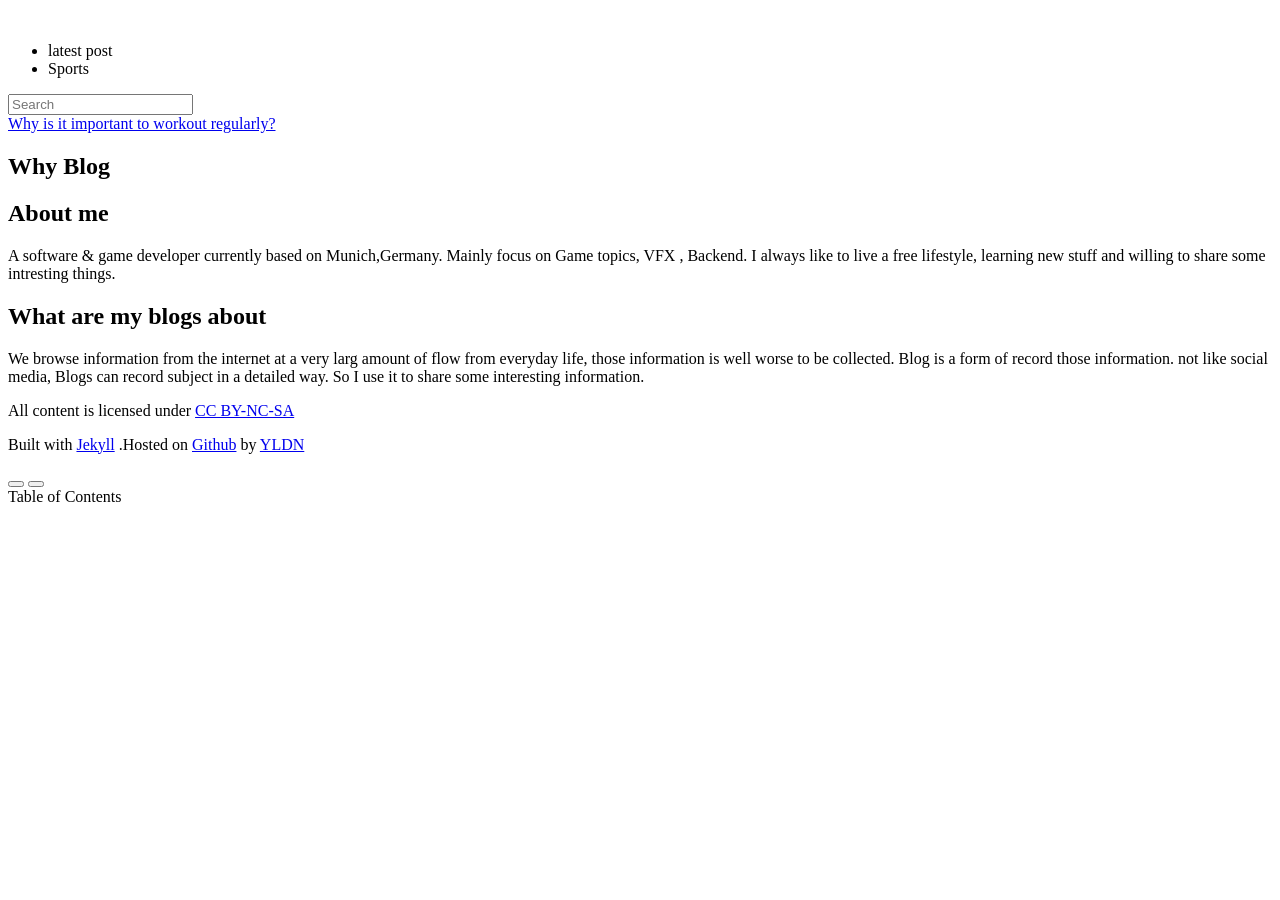
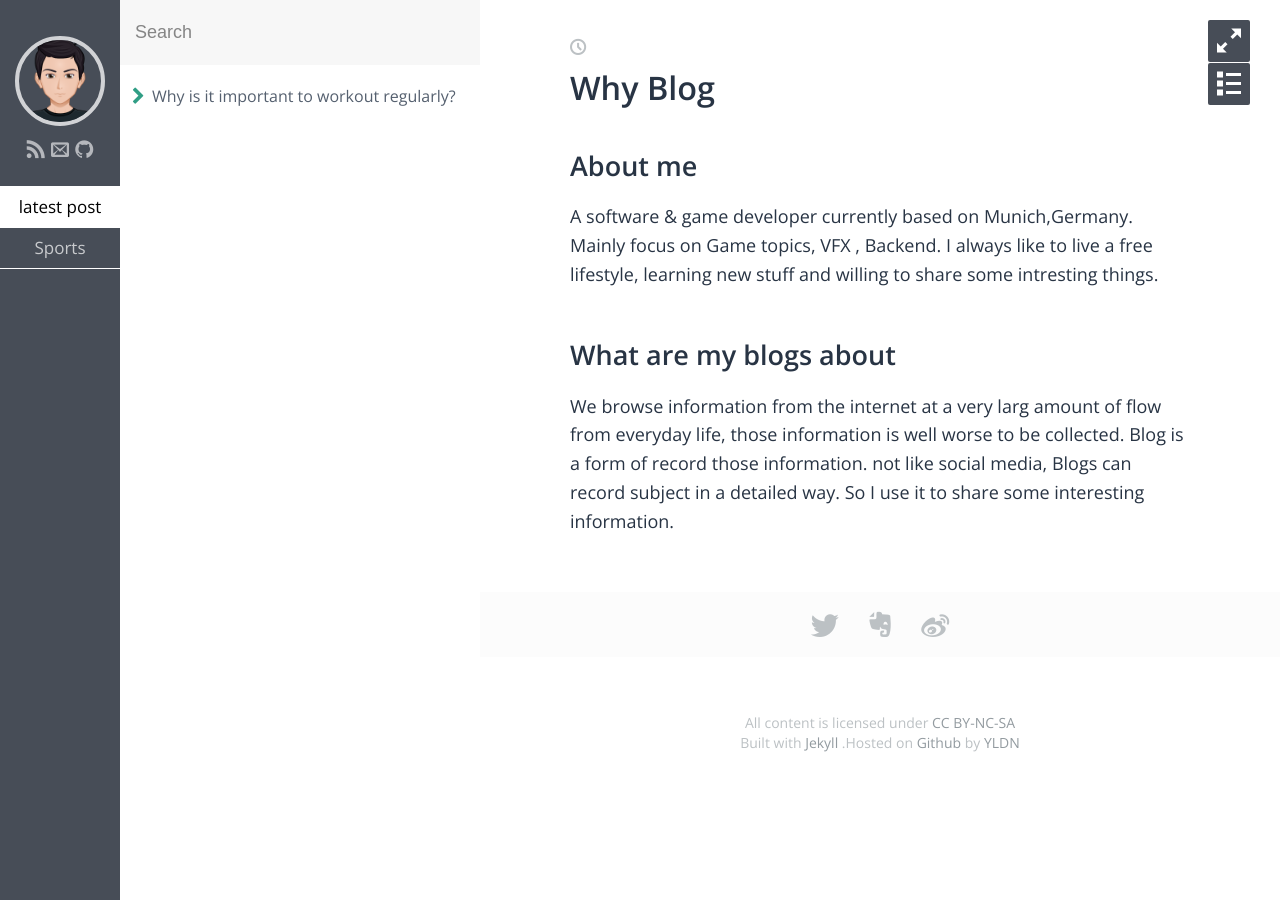
Before and after one commit to yldn/yldn-old.blog, a Jekyll site: the page built from index.md, in a window 1280 px wide. Built offline with Jekyll 4.4.1, drawn with Linux system fonts in a browser that asks for light colours; nearby versions of some CDN libraries; some web fonts are replaced; library files that are not in the unit come from our copies; comment, search, counter and statistics services are not loaded.

Commit message:
Update _config.yml

```diff
--- a/_config.yml
+++ b/_config.yml
@@ -3,7 +3,7 @@
 email: liudongnan.yang@gmail.com
 description: > # this means to ignore newlines until "baseurl:"
   sharing technical content
-baseurl: "yldn.github.io" # the subpath of your site, e.g. /blog/
+baseurl: "" # the subpath of your site, e.g. /blog/
 url: https://sexyyang.com # the base hostname & protocol for your site
 # rss_url: /pages/feed.xml
 author: Liudongnan Yang
@@ -24,8 +24,8 @@
 # avatar: http://imgs.yansu.org/site-avatar.png
 # favicon: http://imgs.yansu.org/site-favicon.ico
 
-avatar: image/myAvatar.png
-favicon: image/myAvatar.png
+avatar: /image/myAvatar.png
+favicon: /image/myAvatar.png
 
 
 # disqus config
```
